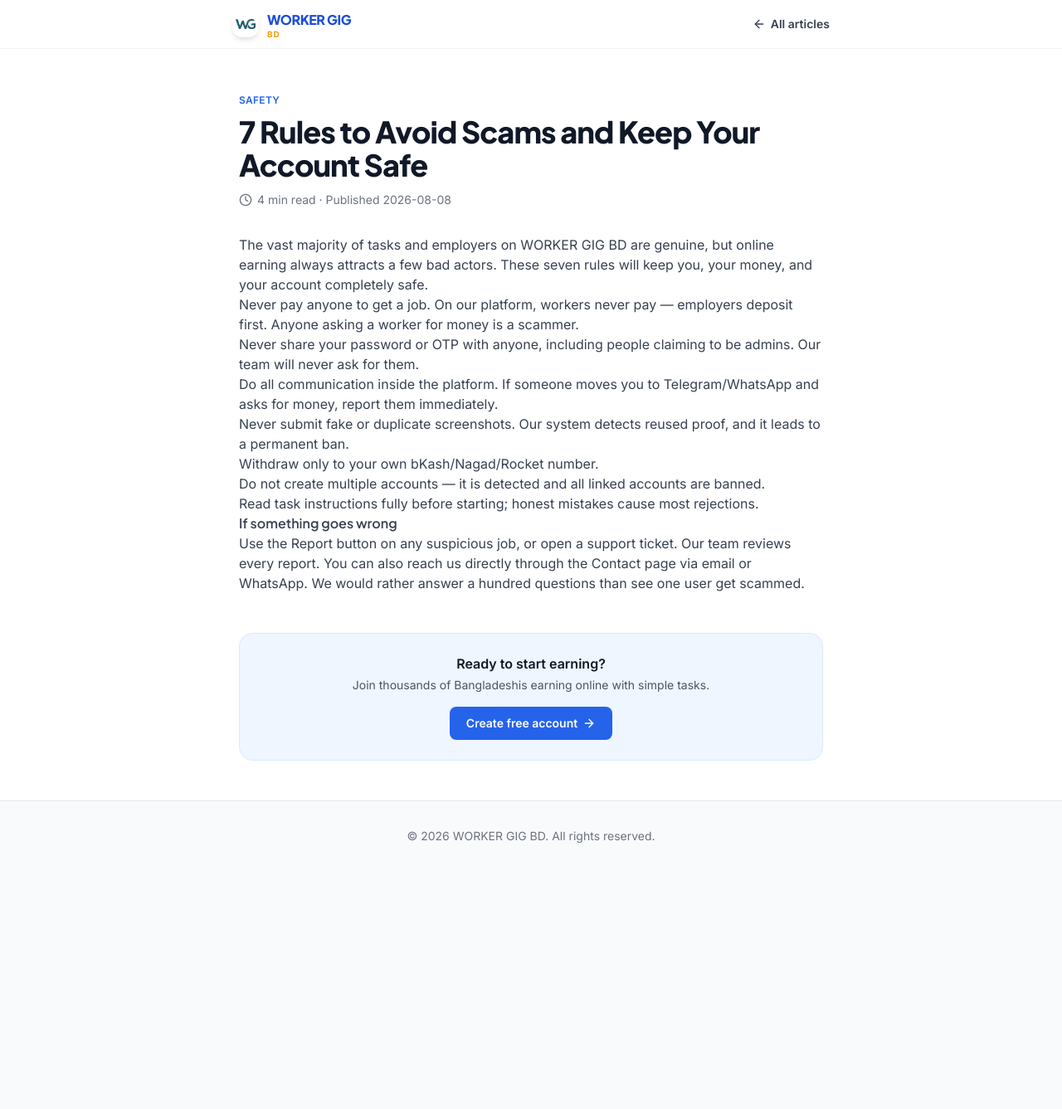
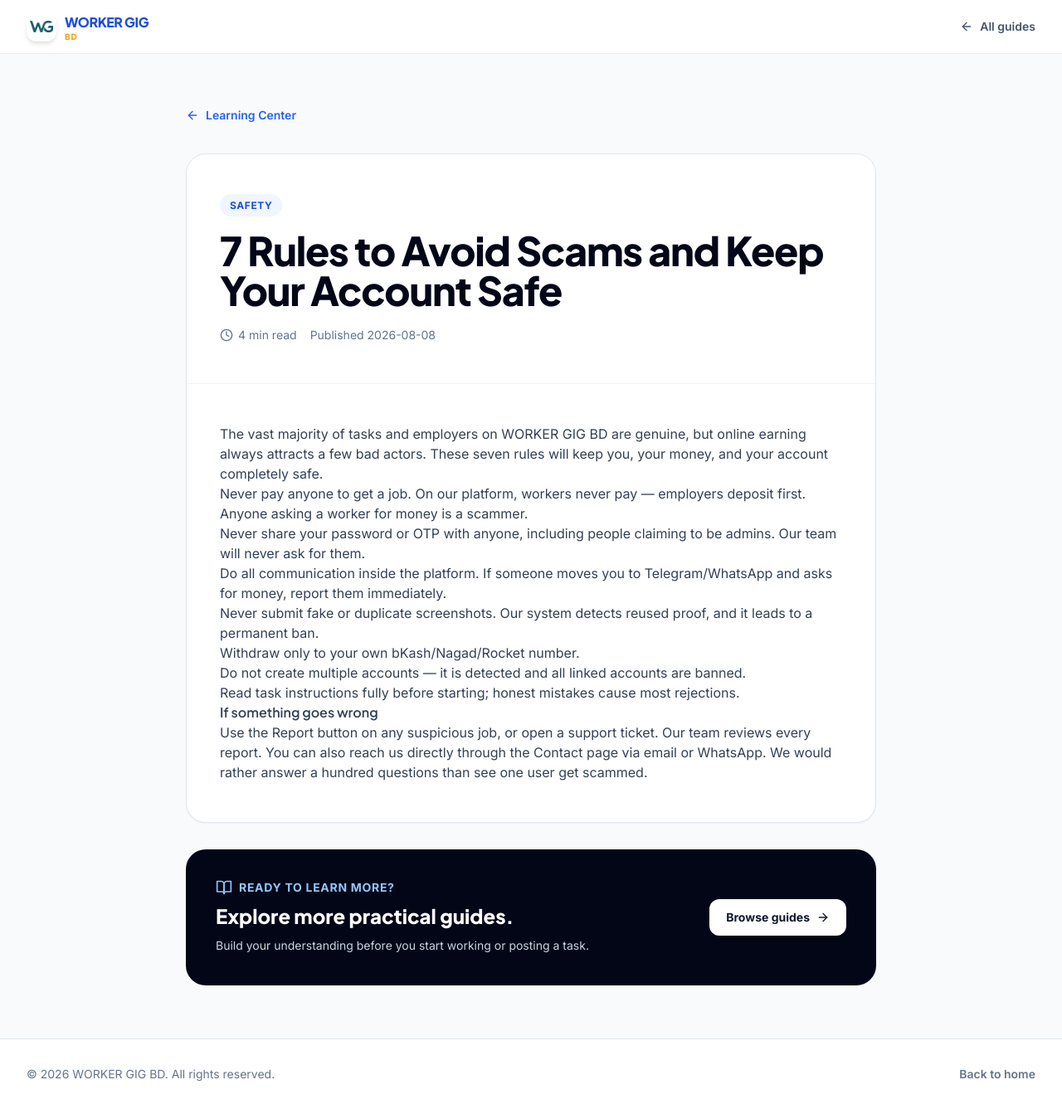
Before and after one commit to wasimmostakim2965-ui/workergigbd.site, a React (Vite) app: page /blog/avoid-scams-keep-account-safe in a window 1280 px wide. Shown: the whole page at 83% size. Before the commit the page ends 1050 px from the top, so only its background shows below. Built offline with nearby package versions, Linux system fonts and the light colour scheme; no server answers.

Commit message:
Redesign learning article UI

```diff
--- a/src/pages/BlogPostPage.tsx
+++ b/src/pages/BlogPostPage.tsx
@@ -1,5 +1,5 @@
 import { Link, useParams, Navigate } from 'react-router-dom';
-import { ArrowLeft, ArrowRight, Clock } from 'lucide-react';
+import { ArrowLeft, ArrowRight, BookOpen, Clock } from 'lucide-react';
 import { Logo } from '@/components/Logo';
 import { useSeo } from '@/lib/useSeo';
 import { BLOG_POSTS } from '@/data/blogPosts';
@@ -18,64 +18,43 @@ export function BlogPostPage() {
   if (!post) return <Navigate to="/blog" replace />;
 
   return (
-    <div className="min-h-screen bg-white">
-      <nav className="border-b border-gray-100 bg-white">
-        <div className="mx-auto flex max-w-3xl items-center justify-between px-4 py-3 sm:px-6">
-          <Link to="/" className="flex items-center">
-            <Logo size={32} />
-          </Link>
-          <Link
-            to="/blog"
-            className="inline-flex items-center gap-1.5 text-sm font-semibold text-gray-700 transition-colors hover:text-primary-600"
-          >
-            <ArrowLeft className="h-4 w-4" /> All articles
-          </Link>
+    <div className="min-h-screen bg-slate-50">
+      <nav className="sticky top-0 z-40 border-b border-slate-200/80 bg-white/90 backdrop-blur-xl">
+        <div className="mx-auto flex h-16 max-w-7xl items-center justify-between px-4 sm:px-6 lg:px-8">
+          <Link to="/" aria-label="WORKER GIG BD home"><Logo size={36} /></Link>
+          <Link to="/blog" className="inline-flex items-center gap-2 text-sm font-semibold text-slate-600 hover:text-primary-600"><ArrowLeft className="h-4 w-4" /> All guides</Link>
         </div>
       </nav>
 
-      <article className="mx-auto max-w-3xl px-4 py-12 sm:px-6 lg:px-8">
-        <span className="text-xs font-semibold uppercase tracking-wide text-primary-600">
-          {post.category}
-        </span>
-        <h1 className="mt-2 font-heading text-3xl font-extrabold tracking-tight text-gray-900 sm:text-4xl">
-          {post.title}
-        </h1>
-        <p className="mt-3 flex items-center gap-1.5 text-sm text-gray-500">
-          <Clock className="h-4 w-4" /> {post.readingTime} read · Published {post.date}
-        </p>
+      <main className="mx-auto max-w-4xl px-4 py-10 sm:px-6 sm:py-16 lg:px-8">
+        <Link to="/blog" className="inline-flex items-center gap-2 text-sm font-semibold text-primary-600 hover:text-primary-700"><ArrowLeft className="h-4 w-4" /> Learning Center</Link>
+        <article className="mt-8 overflow-hidden rounded-3xl border border-slate-200 bg-white shadow-sm">
+          <header className="border-b border-slate-100 px-6 py-9 sm:px-10 sm:py-12">
+            <span className="rounded-full bg-primary-50 px-3 py-1.5 text-xs font-bold uppercase tracking-wider text-primary-700">{post.category}</span>
+            <h1 className="mt-5 text-3xl font-extrabold leading-tight tracking-tight text-slate-950 sm:text-5xl">{post.title}</h1>
+            <div className="mt-5 flex flex-wrap items-center gap-4 text-sm text-slate-500"><span className="inline-flex items-center gap-1.5"><Clock className="h-4 w-4" /> {post.readingTime} read</span><span>Published {post.date}</span></div>
+          </header>
 
-        <div className="prose prose-gray mt-8 max-w-none text-gray-700">
+          <div className="px-6 py-8 sm:px-10 sm:py-12">
+            <div className="prose prose-slate max-w-none text-slate-700 prose-headings:font-heading prose-headings:text-slate-950 prose-a:text-primary-600 prose-strong:text-slate-900">
               {post.content.map((block, i) => {
                 if (block.type === 'h2') return <h2 key={i}>{block.text}</h2>;
-            if (block.type === 'ul')
-              return (
-                <ul key={i}>
-                  {block.items?.map((item, j) => <li key={j}>{item}</li>)}
-                </ul>
-              );
+                if (block.type === 'ul') return <ul key={i}>{block.items?.map((item, j) => <li key={j}>{item}</li>)}</ul>;
                 return <p key={i}>{block.text}</p>;
               })}
             </div>
-
-        <div className="mt-12 rounded-2xl border border-primary-100 bg-primary-50 p-6 text-center">
-          <p className="font-semibold text-gray-900">Ready to start earning?</p>
-          <p className="mt-1 text-sm text-gray-600">
-            Join thousands of Bangladeshis earning online with simple tasks.
-          </p>
-          <Link
-            to="/signup"
-            className="mt-4 inline-flex items-center gap-1.5 rounded-lg bg-primary-600 px-5 py-2.5 text-sm font-semibold text-white transition-colors hover:bg-primary-700"
-          >
-            Create free account <ArrowRight className="h-4 w-4" />
-          </Link>
           </div>
         </article>
 
-      <footer className="border-t border-gray-200 bg-gray-50 py-8">
-        <div className="mx-auto max-w-3xl px-4 text-center text-sm text-gray-500 sm:px-6">
-          © 2026 WORKER GIG BD. All rights reserved.
+        <section className="mt-8 rounded-3xl bg-slate-950 p-7 text-white sm:p-9">
+          <div className="flex flex-col gap-6 sm:flex-row sm:items-center sm:justify-between">
+            <div><div className="flex items-center gap-2 text-primary-300"><BookOpen className="h-5 w-5" /><span className="text-sm font-bold uppercase tracking-wider">Ready to learn more?</span></div><h2 className="mt-2 text-2xl font-extrabold">Explore more practical guides.</h2><p className="mt-2 text-sm leading-6 text-slate-300">Build your understanding before you start working or posting a task.</p></div>
+            <Link to="/blog" className="inline-flex shrink-0 items-center justify-center gap-2 rounded-xl bg-white px-5 py-3 text-sm font-bold text-slate-900 hover:bg-slate-100">Browse guides <ArrowRight className="h-4 w-4" /></Link>
           </div>
-      </footer>
+        </section>
+      </main>
+
+      <footer className="border-t border-slate-200 bg-white py-8"><div className="mx-auto flex max-w-7xl flex-col gap-2 px-4 text-sm text-slate-500 sm:px-6 lg:px-8 sm:flex-row sm:items-center sm:justify-between"><span>© 2026 WORKER GIG BD. All rights reserved.</span><Link to="/" className="font-semibold hover:text-primary-600">Back to home</Link></div></footer>
     </div>
   );
 }
```
Lines whose indentation alone changed are shown as unchanged.
